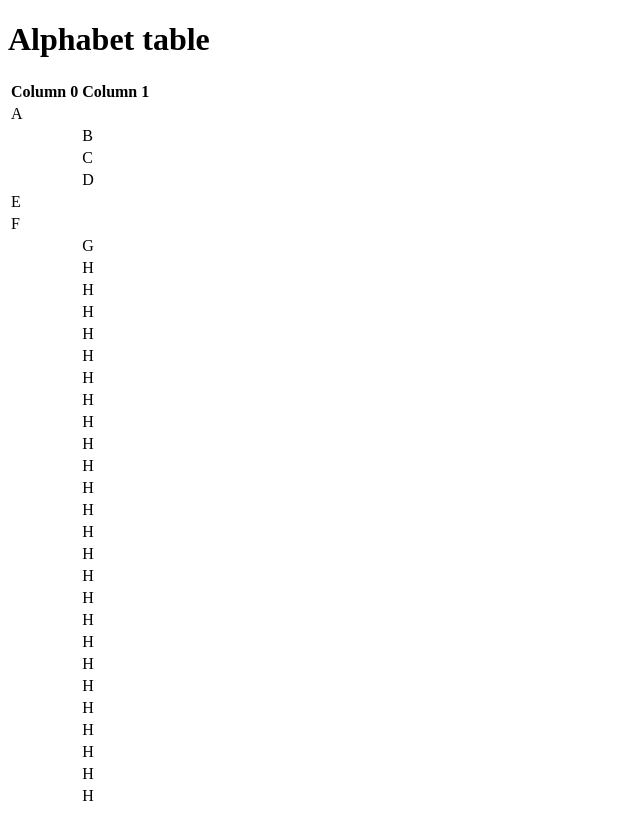
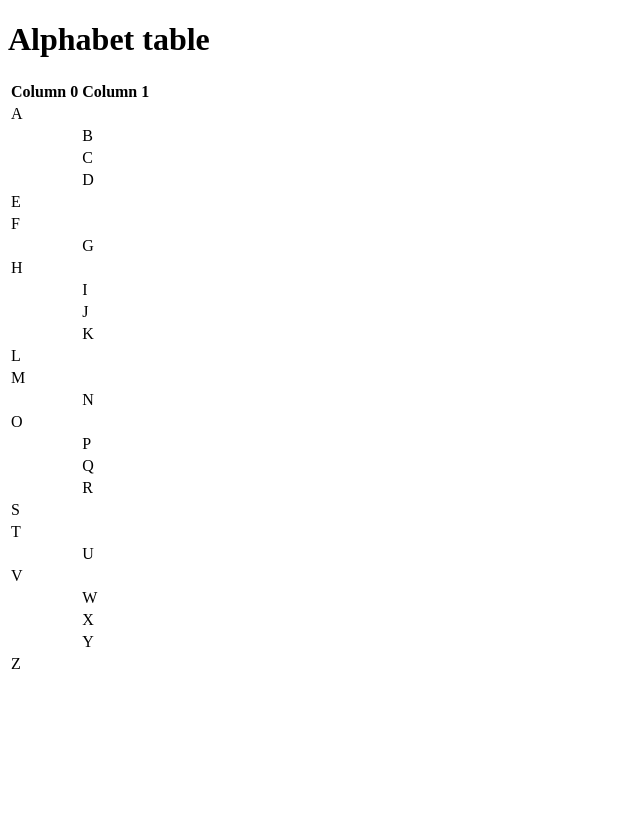
Before and after one commit to comp426-2023-spring/a01-turnagza, a website: page public/index.html in a window 1280 px wide. Shown: the whole page, without its empty margins (0-640 px from the left). Drawn offline with Linux system fonts and the light colour scheme.

Commit message:
fixing table..

```diff
--- a/public/index.html
+++ b/public/index.html
@@ -37,79 +37,61 @@
     						<td></td><td>G</td>
   					</tr>
 					<tr>
-    						<td></td><td>H</td>
+							<td>H</td><td></td>
 					</tr>
 					<tr>
-    						<td></td><td>H</td>
+							<td></td><td>I</td>
 					</tr>
 					<tr>
-    						<td></td><td>H</td>
+							<td></td><td>J</td>
 					</tr>
 					<tr>
-    						<td></td><td>H</td>
+							<td></td><td>K</td>
 					</tr>
 					<tr>
-    						<td></td><td>H</td>
+							<td>L</td><td></td>
 					</tr>
 					<tr>
-    						<td></td><td>H</td>
+							<td>M</td><td></td>
 					</tr>
 					<tr>
-    						<td></td><td>H</td>
+							<td></td><td>N</td>
 					</tr>
 					<tr>
-    						<td></td><td>H</td>
+							<td>O</td><td></td>
 					</tr>
 					<tr>
-    						<td></td><td>H</td>
+							<td></td><td>P</td>
 					</tr>
 					<tr>
-    						<td></td><td>H</td>
+							<td></td><td>Q</td>
 					</tr>
 					<tr>
-    						<td></td><td>H</td>
+							<td></td><td>R</td>
 					</tr>
 					<tr>
-    						<td></td><td>H</td>
+							<td>S</td><td></td>
 					</tr>
 					<tr>
-    						<td></td><td>H</td>
+							<td>T</td><td></td>
 					</tr>
 					<tr>
-    						<td></td><td>H</td>
+							<td></td><td>U</td>
 					</tr>
 					<tr>
-    						<td></td><td>H</td>
+							<td>V</td><td></td>
 					</tr>
 					<tr>
-    						<td></td><td>H</td>
+							<td></td><td>W</td>
 					</tr>
 					<tr>
-    						<td></td><td>H</td>
+							<td></td><td>X</td>
 					</tr>
 					<tr>
-    						<td></td><td>H</td>
+							<td></td><td>Y</td>
 					</tr>
 					<tr>
-    						<td></td><td>H</td>
-  					</tr>
-  					<tr>
-    						<td></td><td>H</td>
-  					</tr>
-  					<tr>
-    						<td></td><td>H</td>
-  					</tr>
-  					<tr>
-    						<td></td><td>H</td>
-  					</tr>
-  					<tr>
-    						<td></td><td>H</td>
-  					</tr>
-  					<tr>
-    						<td></td><td>H</td>
-  					</tr>
-  					<tr>
-    						<td></td><td>H</td>
+							<td>Z</td><td></td>
 					</tr>
 				</tbody>
 			</table>
```
Lines whose indentation alone changed are shown as unchanged.
